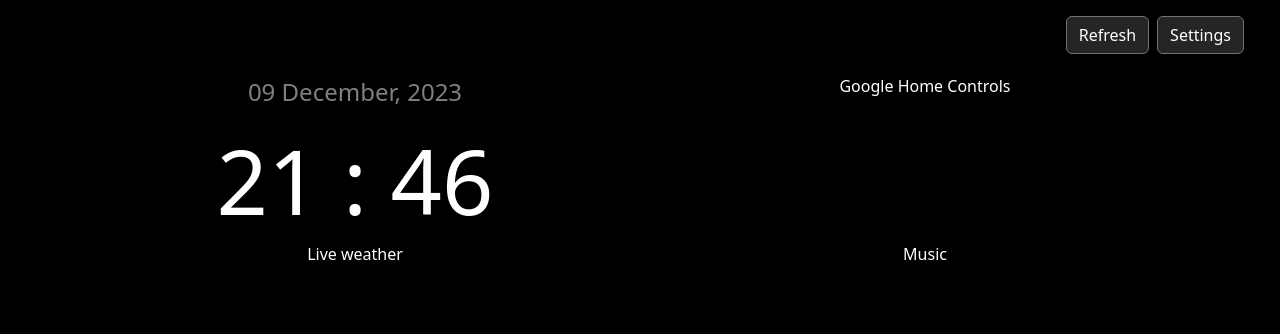
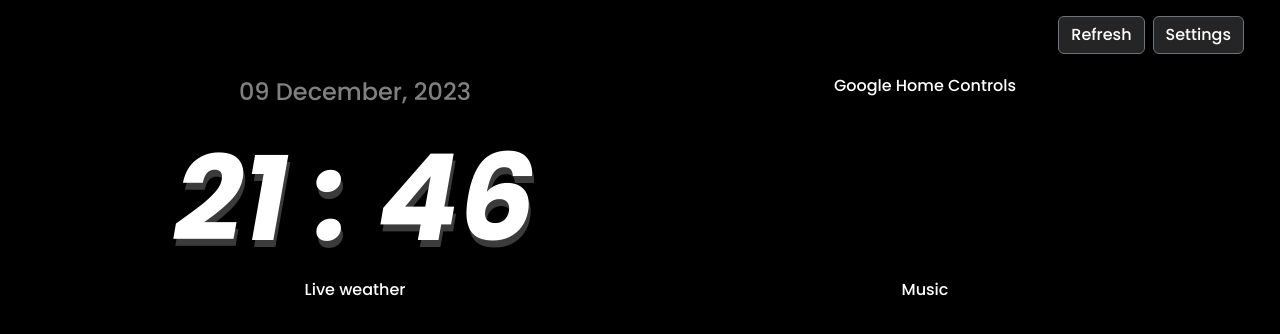
Before and after one commit to gsgghotra/SmartHome-Dashboard, a React (Create React App) app: page / in a window 1280 px wide. Shown: the top 334 px of the page. Built offline with nearby package versions, Linux system fonts and the light colour scheme.

Commit message:
Time font increased

```diff
--- a/src/App.css
+++ b/src/App.css
@@ -1,5 +1,8 @@
+@import url('https://fonts.googleapis.com/css2?family=Poppins:ital,wght@0,500;0,700;1,200;1,700;1,900&display=swap');
+
 .App {
   text-align: center;
+  font-family: 'Poppins', sans-serif;
 }
 
 .App-logo {
@@ -30,6 +33,8 @@
   background-color: black;
   color: white;
   height: 100vh;
+  max-width: 100%;
+  max-height: 100vh;
 }
 
 
@@ -41,7 +46,10 @@
 }
 
 .currentTime{
-  font-size: 90px;
+  font-size: 120px;
+  font-style: italic;
+  font-weight: 700;
+  text-shadow: 2px 7px #3b3b3b;
 }
 
 .currentDate{
```
